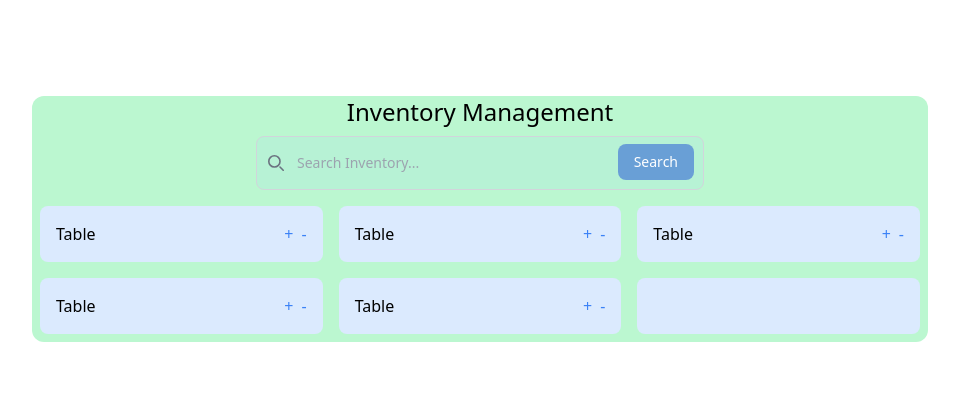
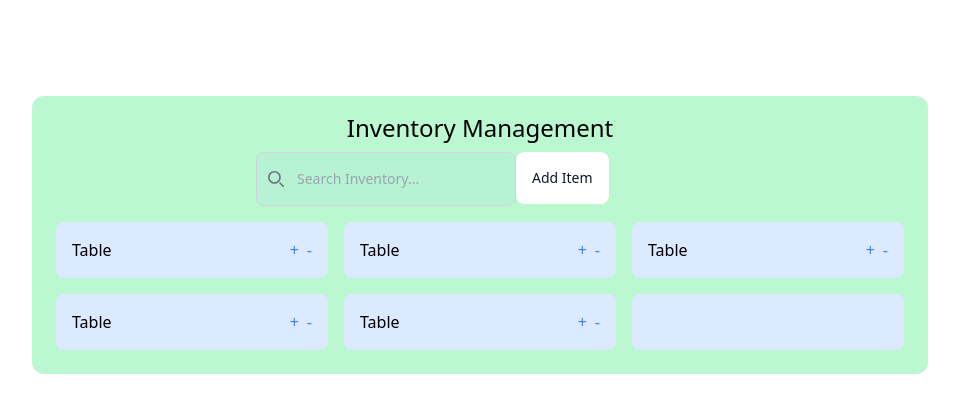
Before and after one commit to faisalbhuiyan3038/inventory-management, a Next.js app: page / in a window 1280 px wide. Shown: the top 412 px of the page, without its empty margins (160-1119 px from the left). Built offline with nearby package versions, Linux system fonts and the light colour scheme.

Commit message:
create add item form

```diff
--- a/src/app/page.tsx
+++ b/src/app/page.tsx
@@ -1,12 +1,17 @@
+"use client";
 
+import { useState } from "react";
 
 export default function Home() {
+  const [isModalOpen, setIsModalOpen] = useState(false);
+
   return (
-    <div className="mx-10 md:mx-48 mt-10 md:mt-24 rounded-xl bg-green-200">
+    <div className="mx-10 md:mx-48 mt-10 md:mt-24 p-4 rounded-xl bg-green-200">
       <h1 className="grid place-items-center text-2xl">Inventory Management</h1>
 
       {/*Search bar */}
-      <form className="max-w-md mx-auto my-2">
+      <div className="max-w-md flex flex-2 mx-auto my-2">
+        <form >
           <label htmlFor="inventorySearch" className="mb-2 text-sm font-medium text-gray-900 sr-only">Search</label>
           <div className="relative">
             <div className="absolute inset-y-0 start-0 flex items-center ps-3 pointer-events-none">
@@ -14,10 +19,63 @@
                 <path stroke="currentColor" strokeLinecap="round" strokeLinejoin="round" strokeWidth="2" d="m19 19-4-4m0-7A7 7 0 1 1 1 8a7 7 0 0 1 14 0Z" />
               </svg>
             </div>
-          <input type="search" id="inventorySearch" className="block w-full p-4 ps-10 text-sm text-gray-900 border border-gray-300 rounded-lg bg-opacity-10 bg-blue-300 focus:ring-blue-500 focus:border-blue-500" placeholder="Search Inventory..." required />
-          <button type="submit" className="text-white absolute end-2.5 bottom-2.5 bg-blue-700 bg-opacity-50 hover:bg-blue-800 focus:ring-4 focus:outline-none focus:ring-blue-300 font-medium rounded-lg text-sm px-4 py-2">Search</button>
+            <input type="search" id="inventorySearch" className="block w-full p-4 ps-10 text-sm text-gray-900 border border-gray-300 rounded-lg bg-opacity-10 bg-blue-300 focus:ring-blue-500 focus:border-blue-500" placeholder="Search Inventory..." />
+
           </div>
         </form>
+        <div>
+          <button onClick={() => setIsModalOpen(true)}
+            data-modal-target="addInventory-modal" className="relative inline-flex items-center justify-center overflow-hidden text-sm font-medium text-gray-900 rounded-lg group bg-gradient-to-br from-teal-300 to-lime-300 group-hover:from-teal-300 group-hover:to-lime-300 dark:text-white dark:hover:text-gray-900 focus:ring-4 focus:outline-none focus:ring-lime-200 dark:focus:ring-lime-800">
+            <span className="relative p-2 md:p-4 transition-all ease-in duration-75 bg-white dark:bg-gray-900 rounded-md group-hover:bg-opacity-0">
+              Add Item
+            </span>
+          </button>
+
+          {isModalOpen && (
+            <div id="addInventory-modal" tabIndex={-1} aria-hidden="true" className="flex overflow-y-auto overflow-x-hidden fixed top-0 right-0 left-0 z-50 justify-center items-center w-full  h-[calc(100%-1rem)] max-h-full">
+              <div className="relative p-4 w-full max-w-md max-h-full">
+                {/* Modal content */}
+                <div className="relative rounded-lg shadow bg-gray-700">
+                  {/* Modal header */}
+                  <div className="flex items-center justify-between p-4 md:p-5 border-b rounded-t dark:border-gray-600">
+                    <h3 className="text-lg font-semibold text-gray-900 dark:text-white">
+                      Add new Item
+                    </h3>
+                    <button onClick={() => setIsModalOpen(false)}
+                      type="button" className="text-gray-400 bg-transparent hover:bg-gray-200 hover:text-gray-900 rounded-lg text-sm w-8 h-8 ms-auto inline-flex justify-center items-center dark:hover:bg-gray-600 dark:hover:text-white" data-modal-toggle="crud-modal">
+                      <svg className="w-3 h-3" aria-hidden="true" xmlns="http://www.w3.org/2000/svg" fill="none" viewBox="0 0 14 14">
+                        <path stroke="currentColor" strokeLinecap="round" strokeLinejoin="round" strokeWidth="2" d="m1 1 6 6m0 0 6 6M7 7l6-6M7 7l-6 6" />
+                      </svg>
+                      <span className="sr-only">Close modal</span>
+                    </button>
+                  </div>
+                  {/* Modal body */}
+                  <form className="p-4 md:p-5">
+                    <div className="grid gap-4 mb-4 grid-cols-2">
+                      <div className="col-span-2">
+                        <label htmlFor="name" className="block mb-2 text-sm font-medium text-gray-900 dark:text-white">Name</label>
+                        <input type="text" name="name" id="name" className="bg-gray-50 border border-gray-300 text-gray-900 text-sm rounded-lg focus:ring-primary-600 focus:border-primary-600 block w-full p-2.5 dark:bg-gray-600 dark:border-gray-500 dark:placeholder-gray-400 dark:text-white dark:focus:ring-primary-500 dark:focus:border-primary-500" placeholder="Type inventory name" />
+                      </div>
+                    </div>
+                    <button type="submit" className="text-white inline-flex items-center bg-blue-700 hover:bg-blue-800 focus:ring-4 focus:outline-none focus:ring-blue-300 font-medium rounded-lg text-sm px-5 py-2.5 text-center dark:bg-blue-600 dark:hover:bg-blue-700 dark:focus:ring-blue-800">
+                      <svg className="me-1 -ms-1 w-5 h-5" fill="currentColor" viewBox="0 0 20 20" xmlns="http://www.w3.org/2000/svg"><path fillRule="evenodd" d="M10 5a1 1 0 011 1v3h3a1 1 0 110 2h-3v3a1 1 0 11-2 0v-3H6a1 1 0 110-2h3V6a1 1 0 011-1z" clipRule="evenodd"></path></svg>
+                      Add new Item
+                    </button>
+                  </form>
+                </div>
+              </div>
+
+            </div>
+          )
+          }
+        </div>
+
+
+
+
+
+      </div>
+
 
       <div className="grid gap-4 p-2 sm:grid-cols-1 md:grid-cols-2 lg:grid-cols-3">
         <div className="p-4 bg-blue-100 rounded-lg flex justify-between items-center">
```
Lines whose indentation alone changed are shown as unchanged.
